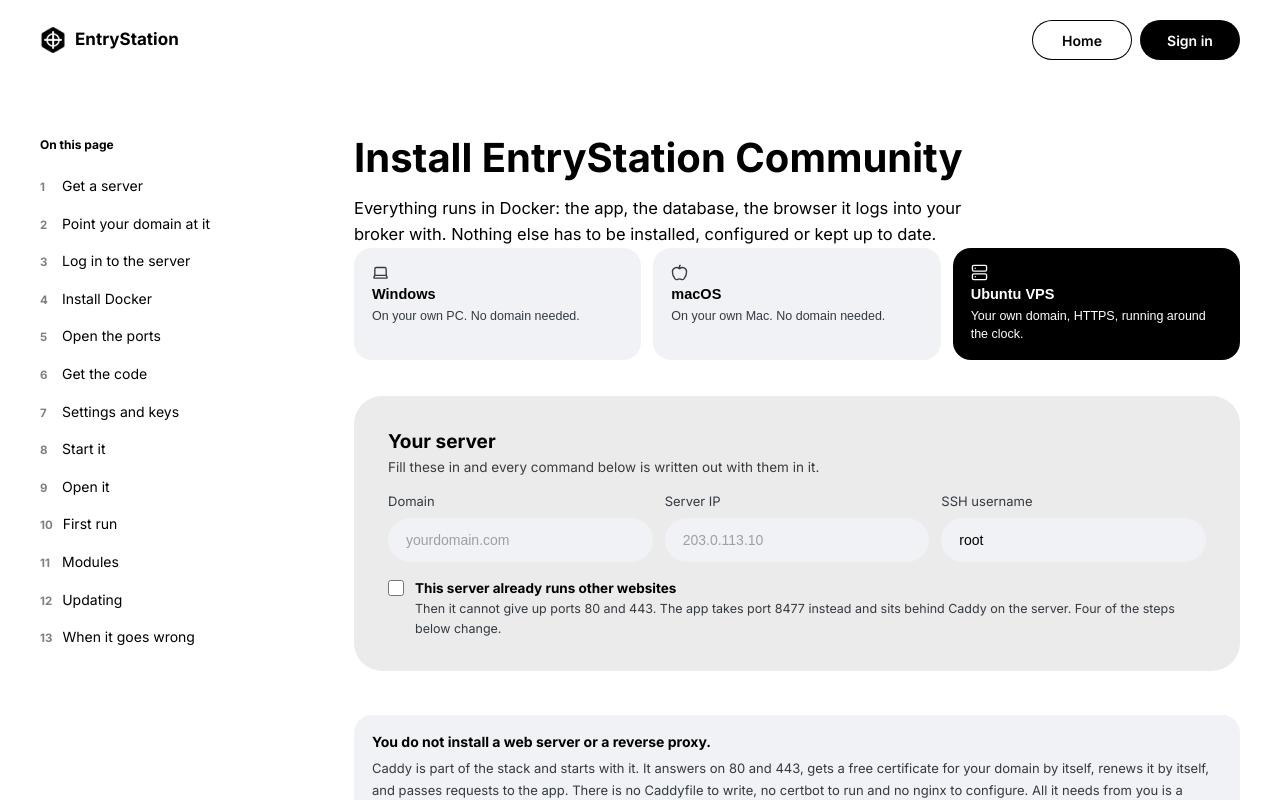
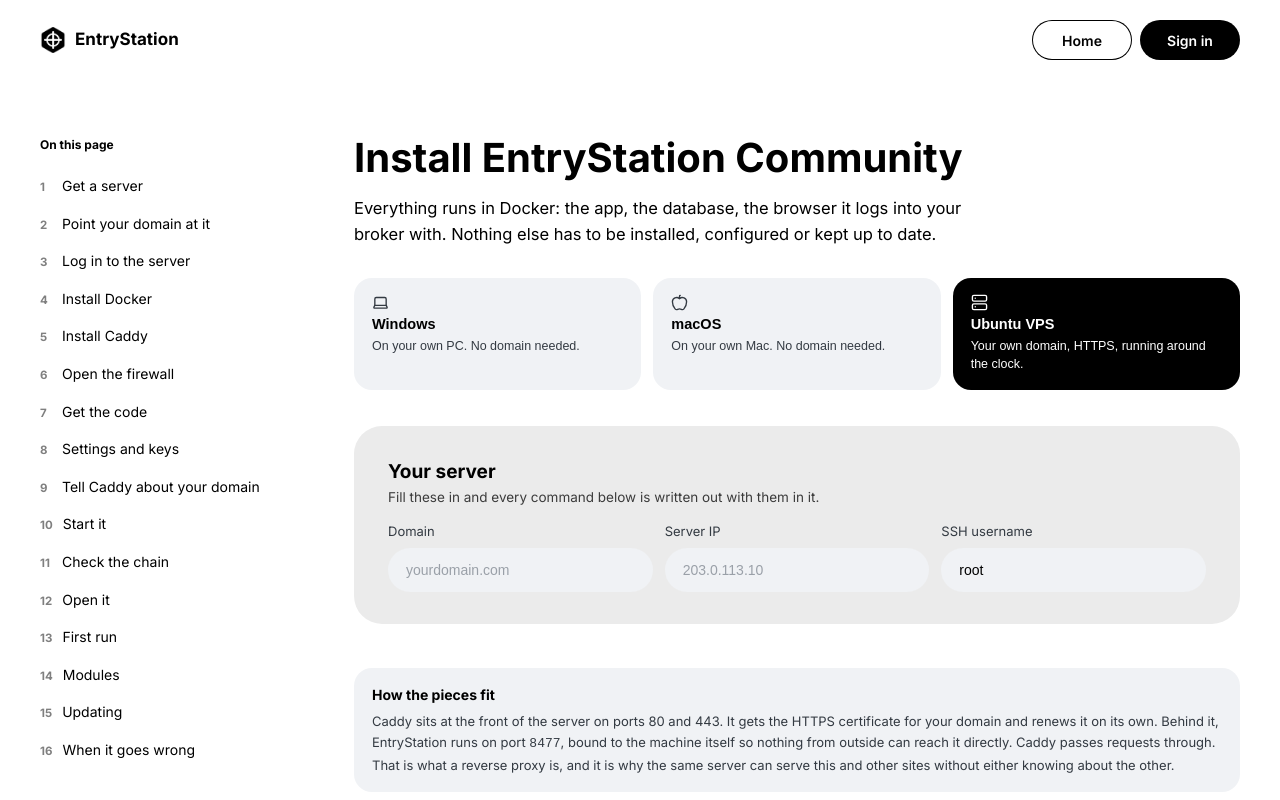
Before and after one commit to vestorfinance/arrissa-entry-station-ai-trading-app, a React (Vite) app in the folder frontend/: page /install in a window 1280 px wide. Built offline with nearby package versions, Linux system fonts and the light colour scheme; no server answers.

Commit message:
The Ubuntu guide installs and configures Caddy, in full

```diff
--- a/frontend/src/pages/Install.jsx
+++ b/frontend/src/pages/Install.jsx
@@ -285,10 +285,6 @@
   const [host, setHost] = useState('')
   const [user, setUser] = useState('root')
   const [domain, setDomain] = useState('')
-  // Does this server already serve something else? It decides whether the app
-  // takes 80 and 443 or gets a port of its own behind an existing proxy, and
-  // that changes four of the steps below.
-  const [shared, setShared] = useState(false)
 
   useEffect(() => { api.appConfig().then(setCfg).catch(() => {}) }, [])
   const name = cfg?.app_name || 'EntryStation'
@@ -304,89 +300,116 @@
   // Two shapes of server, and they are not a detail. A box that already serves
   // other sites cannot hand over 80 and 443, and a guide that assumes it can
   // fails at the last step with an error that only mentions a port number.
+  // The Ubuntu path, in full, with nothing assumed.
+  //
+  // Caddy runs ON THE MACHINE and the app runs on a port of its own behind it.
+  // That is not the only arrangement that works — the stack ships a Caddy of its
+  // own and can take 80 and 443 directly — but it is the one to teach, because
+  // it is the one that survives contact with a real server. Adding a second site
+  // later, or arriving at a box that already has one, does not require undoing
+  // anything.
   const VPS = useMemo(() => [
     {
       id: 'v-vps',
       title: 'Get a server',
-      body: 'Any provider will do — Hetzner, DigitalOcean, Vultr, Contabo. Ask for Ubuntu 22.04 '
-          + 'or 24.04, 2 vCPU and 4GB of memory. When it is built you are given an IP address, a '
-          + 'username (usually root) and either a password or an SSH key.',
+      body: 'Any provider will do: Hetzner, DigitalOcean, Vultr, Contabo. Ask for Ubuntu 22.04 or '
+          + '24.04, 2 vCPU and 4GB of memory. When it is built you are given an IP address, a '
+          + 'username (usually root) and a password or an SSH key.',
       note: '4GB is not padding. The app logs into your broker with a real browser, and a browser '
           + 'is the heaviest thing on the box.',
     },
     {
       id: 'v-dns',
       title: 'Point your domain at it',
-      body: `Wherever you bought ${D}, find DNS settings and add one record: type A, name @ (or `
-          + `the subdomain you want), value ${H}. That is all a domain is here — a name that `
-          + 'answers with your server\u2019s address.',
-      code: `# from your own machine, check it took
+      body: `Wherever you bought ${D}, open its DNS settings and add one record. Type A, name @ `
+          + `for the bare domain (or the subdomain you want), value ${H}. That is all a domain is `
+          + 'here: a name that answers with your server’s address.',
+      code: `# run this on your OWN machine, not the server
 dig +short ${D}
-# should print ${H}`,
-      note: 'It can take a few minutes. Do this before starting the app: the HTTPS certificate is '
-          + 'issued by proving you control the domain, and that check happens against DNS the '
-          + 'moment the app first starts.',
-      warn: 'On Cloudflare, set the record to DNS only (grey cloud) for the first start. Orange '
-          + 'cloud proxies the certificate check and it can fail. Turn it on afterwards if you '
-          + 'want it, and set SSL/TLS to Full \u2014 Flexible causes an endless redirect loop.',
+# it should print ${H}`,
+      note: 'Give it a few minutes. Do this before starting anything: the HTTPS certificate is '
+          + 'issued by proving you control the domain, and that check is made against DNS.',
+      warn: `On Cloudflare set the record to DNS only — the grey cloud — until the site `
+          + 'is up. The orange cloud proxies the certificate check and it can fail. Afterwards you '
+          + 'may switch it on, but set SSL/TLS to Full: Flexible makes Cloudflare talk http to a '
+          + 'server that redirects to https, and the two loop forever.',
     },
     {
       id: 'v-ssh',
       title: 'Log in to the server',
-      body: 'On Mac or Linux use Terminal. On Windows use PowerShell, which has ssh built in. '
-          + 'Everything after this runs on the server, not on your own machine.',
+      body: 'Terminal on Mac or Linux, PowerShell on Windows — both have ssh built in. '
+          + 'Everything after this runs on the server.',
       code: `ssh ${U}@${H}`,
-      note: 'The first time it asks whether you trust the host. Type yes.',
+      note: 'The first time, it asks whether you trust the host. Type yes.',
     },
     {
       id: 'v-docker',
       title: 'Install Docker',
-      body: "Docker\u2019s own installer, which is the one their documentation gives. Compose "
-          + 'comes with it. The second and third lines let you run docker without typing sudo '
-          + 'every time.',
+      body: 'Docker’s own installer, the one their documentation gives. Compose comes with '
+          + 'it. The middle lines let you run docker without typing sudo every time.',
       code: `curl -fsSL https://get.docker.com | sudo sh
 sudo usermod -aG docker ${U}
+sudo systemctl enable --now docker
 newgrp docker
 
 docker --version
 docker compose version`,
-      note: 'Both version lines should print. If they do not, log out and back in.',
+      note: 'Both version lines must print. If they do not, log out and back in and try again.',
+    },
+    {
+      id: 'v-caddy',
+      title: 'Install Caddy',
+      body: 'Caddy is the web server that sits in front. It answers on 80 and 443, gets a free '
+          + 'certificate for your domain, renews it on its own for as long as it runs, and passes '
+          + 'requests through to the app. It is installed on the machine rather than in the '
+          + 'stack, so the same Caddy can serve this and anything else you put here later.',
+      code: `sudo apt update
+sudo apt install -y debian-keyring debian-archive-keyring apt-transport-https curl
+
+curl -1sLf 'https://dl.cloudsmith.io/public/caddy/stable/gpg.key' \
+  | sudo gpg --dearmor -o /usr/share/keyrings/caddy-stable-archive-keyring.gpg
+curl -1sLf 'https://dl.cloudsmith.io/public/caddy/stable/debian.deb.txt' \
+  | sudo tee /etc/apt/sources.list.d/caddy-stable.list
+
+sudo apt update
+sudo apt install -y caddy
+caddy version`,
+      note: 'Already have nginx or Apache on this server? Keep it. Skip this step and write the '
+          + 'equivalent reverse proxy in that instead — step 8 shows what it has to do.',
     },
     {
       id: 'v-ports',
-      title: 'Open the ports',
-      body: 'A firewall that lets in ssh, web traffic, and nothing else. Port 80 is not optional '
-          + 'even though the site ends up on https: it is how the certificate is issued.',
+      title: 'Open the firewall',
+      body: 'Caddy needs 80 and 443. The app itself needs nothing open: it listens only on the '
+          + 'machine’s own address, and Caddy reaches it from inside.',
       code: `sudo ufw allow OpenSSH
 sudo ufw allow 80/tcp
 sudo ufw allow 443/tcp
 sudo ufw --force enable
 sudo ufw status`,
-      warn: shared
-        ? 'Leave whatever is already serving 80 and 443 exactly as it is. The app will take a '
-          + 'port of its own instead, and only answer on it locally.'
-        : 'Nothing else may already be using 80 or 443. If this server runs Apache, nginx or a '
-          + 'Caddy of its own, either stop it \u2014 `sudo systemctl disable --now apache2 '
-          + 'nginx` \u2014 or go back up and say the server is shared.',
+      warn: 'Do not open 8477. If it were reachable from outside, the app would be answering the '
+          + 'internet directly, unencrypted, with the proxy bypassed entirely.',
     },
     {
       id: 'v-code',
       title: 'Get the code',
-      body: 'The same public edition as a local install: core, the free modules, and the store '
-          + 'client that fetches anything you buy.',
+      body: 'The public edition: core, the free modules, and the store client that fetches '
+          + 'anything you buy.',
       code: `git clone ${REPO} ~/entrystation\ncd ~/entrystation`,
     },
     {
       id: 'v-env',
       title: 'Settings and keys',
-      body: 'Your domain goes in here, and the three secrets are generated on the server. Paste '
-          + 'the whole block at once.',
+      body: 'The app takes port 8477 instead of 80, bound to the machine itself so nothing '
+          + 'outside can reach it. DOMAIN=:80 tells the stack’s own Caddy to serve plain '
+          + 'http internally and not to go looking for a certificate — the Caddy you just '
+          + 'installed does that part.',
       code: `cp .env.docker.example .env
 
 cat >> .env <<EOF
-${shared ? `DOMAIN=:80
+DOMAIN=:80
 HTTP_PORT=127.0.0.1:8477
-HTTPS_PORT=127.0.0.1:8443` : `DOMAIN=${D}`}
+HTTPS_PORT=127.0.0.1:8443
 DOCKER_PLATFORM=
 FERNET_KEY=$(python3 -c "import base64,os; print(base64.urlsafe_b64encode(os.urandom(32)).decode())")
 JWT_SECRET=$(python3 -c "import secrets; print(secrets.token_urlsafe(48))")
@@ -394,51 +417,63 @@
 EOF
 
 cat .env`,
-      note: 'Leave DOCKER_PLATFORM empty on a server. It defaults to amd64, which is what '
-          + 'Microsoft publishes Edge for, and Edge is what the broker login uses.',
+      note: '8477 rather than 3000 or 8080 on purpose: those are the first ports anything else on '
+          + 'the box will already have taken. Leave DOCKER_PLATFORM empty on a server — it '
+          + 'defaults to amd64, which is what Microsoft publishes Edge for, and Edge is what the '
+          + 'broker login uses.',
       warn: 'Copy .env somewhere off the server. Losing FERNET_KEY makes every stored broker '
           + 'session and API key permanently unreadable.',
     },
-    ...(shared ? [{
-      id: 'v-proxy',
-      title: 'Install Caddy on the server',
-      body: 'This server already answers on 80 and 443 for something else, so EntryStation cannot '
-          + 'have them. Instead it runs on a port of its own and Caddy — on the machine, not in '
-          + 'the stack — sends your domain to it. Skip this if Caddy, nginx or Apache is already '
-          + 'installed; you only need the site block in the next step.',
-      code: `sudo apt install -y debian-keyring debian-archive-keyring apt-transport-https curl
-curl -1sLf 'https://dl.cloudsmith.io/public/caddy/stable/gpg.key' \\
-  | sudo gpg --dearmor -o /usr/share/keyrings/caddy-stable-archive-keyring.gpg
-curl -1sLf 'https://dl.cloudsmith.io/public/caddy/stable/debian.deb.txt' \\
-  | sudo tee /etc/apt/sources.list.d/caddy-stable.list
-sudo apt update && sudo apt install -y caddy`,
-    }, {
-      id: 'v-proxy-site',
-      title: 'Point your domain at the app',
-      body: `One block, appended to the Caddyfile so anything already in there is untouched. `
-          + `Caddy gets the certificate for ${D} and passes everything to the app on 8477.`,
+    {
+      id: 'v-caddyfile',
+      title: 'Tell Caddy about your domain',
+      body: `One site block: serve ${D}, get its certificate, and pass everything to the app on `
+          + '8477. The headers are the ordinary ones — they stop the site being framed by '
+          + 'another, and stop a browser guessing at content types.',
       code: `sudo tee -a /etc/caddy/Caddyfile <<'EOF'
 
 ${D} {
     encode zstd gzip
+
+    header {
+        Strict-Transport-Security "max-age=31536000; includeSubDomains"
+        X-Content-Type-Options    "nosniff"
+        X-Frame-Options           "SAMEORIGIN"
+        -Server
+    }
+
     reverse_proxy 127.0.0.1:8477
 }
 EOF
 
+sudo caddy validate --config /etc/caddy/Caddyfile
 sudo systemctl reload caddy`,
-      note: 'The blank line before the block matters: without it Caddy reads it as part of '
-          + 'whatever site block came before.',
-      warn: 'Use tee -a, not tee. Without the -a this replaces the whole Caddyfile and every '
-          + 'other site on the server stops answering.',
-    }] : []),
+      note: 'The blank line before the block matters. Without it Caddy reads it as part of '
+          + 'whatever site block came before it. `caddy validate` tells you before a reload does.',
+      warn: 'tee -a, with the -a. Without it you replace the whole Caddyfile, and every other '
+          + 'site on this server stops answering.',
+    },
     {
       id: 'v-run',
       title: 'Start it',
-      body: 'The first build takes several minutes, most of it downloading the browser. Watch the '
-          + 'log until Caddy says it has a certificate.',
-      code: 'docker compose up -d --build\ndocker compose logs -f',
-      note: 'Look for "certificate obtained successfully" and "Application startup complete". '
-          + 'Then press Ctrl-C, which stops watching the log rather than the app.',
+      body: 'The first build takes several minutes, most of it downloading the browser. After '
+          + 'that it starts in seconds.',
+      code: `docker compose up -d --build
+docker compose logs -f app`,
+      note: 'Wait for "Application startup complete", then press Ctrl-C — that stops '
+          + 'watching the log, not the app.',
+    },
+    {
+      id: 'v-check',
+      title: 'Check the chain',
+      body: 'Three links: the app answers locally, Caddy is running, and the domain comes back '
+          + 'through it. Test them in that order and whichever fails is where the problem is.',
+      code: `docker compose ps
+curl -s -o /dev/null -w "app  %{http_code}\n" http://127.0.0.1:8477
+systemctl is-active caddy
+curl -s -o /dev/null -w "site %{http_code}\n" https://${D}`,
+      note: 'app 200 and site 200 means it is done. app 200 with a failing site is Caddy or DNS; '
+          + 'app failing is the stack, and `docker compose logs app` will say why.',
     },
     {
       id: 'v-open',
@@ -446,9 +481,8 @@
       body: `Go to https://${D}. The first account you create is the owner, and registration `
           + 'closes behind it: a Community instance is single-user, so nobody can sign up on your '
           + 'server afterwards.',
-      code: `docker compose ps   # all three should say running`,
     },
-  ], [H, U, D, shared])
+  ], [H, U, D])
 
   const steps = where === 'windows' ? WINDOWS : where === 'macos' ? MACOS : VPS
   const after = steps.length
@@ -533,15 +567,6 @@
                          onChange={(e) => setUser(e.target.value)} />
                 </label>
               </div>
-              <label className="ins-shared">
-                <input type="checkbox" checked={shared}
-                       onChange={(e) => setShared(e.target.checked)} />
-                <span>
-                  <b>This server already runs other websites</b>
-                  Then it cannot give up ports 80 and 443. The app takes port 8477 instead and
-                  sits behind Caddy on the server. Four of the steps below change.
-                </span>
-              </label>
             </div>
           ) : (
             <div className="home-panel ins-pre">
@@ -561,30 +586,15 @@
 
           {where === 'vps' && (
             <div className="ins-callout">
-              {shared ? (
-                <>
-                  <b>This server keeps the sites it already has.</b>
-                  <p>
-                    EntryStation will not touch ports 80 and 443. It runs on <code>8477</code>,
-                    bound to the machine itself so nothing reaches it from outside, and Caddy on
-                    the server sends your domain to it. 8477 rather than 3000 or 8080 on purpose:
-                    those are the first ports anything else on the box will have taken. If you
-                    already run nginx or Apache instead of Caddy, use it — the block in step 7 is
-                    a plain reverse proxy and every one of them can do it.
-                  </p>
-                </>
-              ) : (
-                <>
-                  <b>You do not install a web server or a reverse proxy.</b>
-                  <p>
-                    Caddy is part of the stack and starts with it. It answers on 80 and 443, gets
-                    a free certificate for your domain by itself, renews it by itself, and passes
-                    requests to the app. There is no Caddyfile to write, no certbot to run and no
-                    nginx to configure. All it needs from you is a domain already pointing at the
-                    server, and those two ports free.
-                  </p>
-                </>
-              )}
+              <b>How the pieces fit</b>
+              <p>
+                Caddy sits at the front of the server on ports 80 and 443. It gets the HTTPS
+                certificate for your domain and renews it on its own. Behind it, EntryStation runs
+                on port <code>8477</code>, bound to the machine itself so nothing from outside can
+                reach it directly. Caddy passes requests through. That is what a reverse proxy is,
+                and it is why the same server can serve this and other sites without either
+                knowing about the other.
+              </p>
             </div>
           )}
 
```
Also changed, not shown: frontend/src/theme.css, 2 other files (tests, documents, lock files or other folders).
